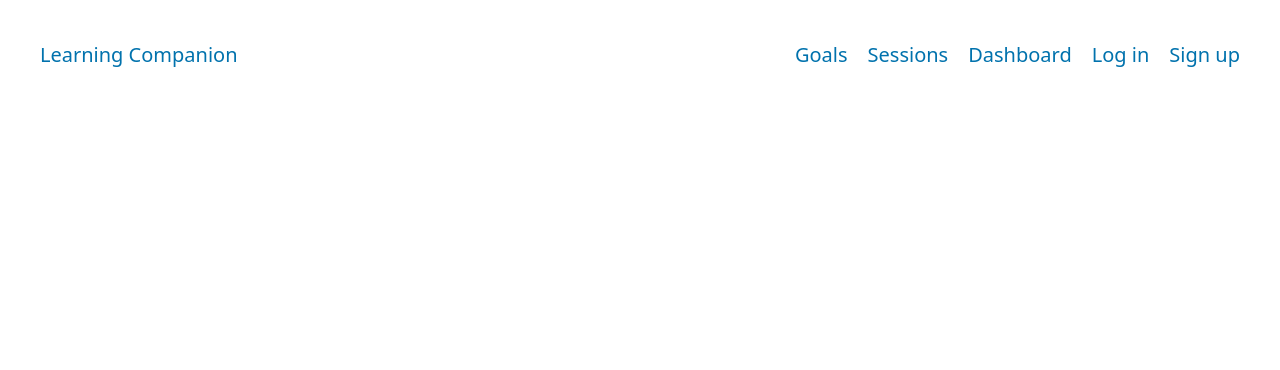
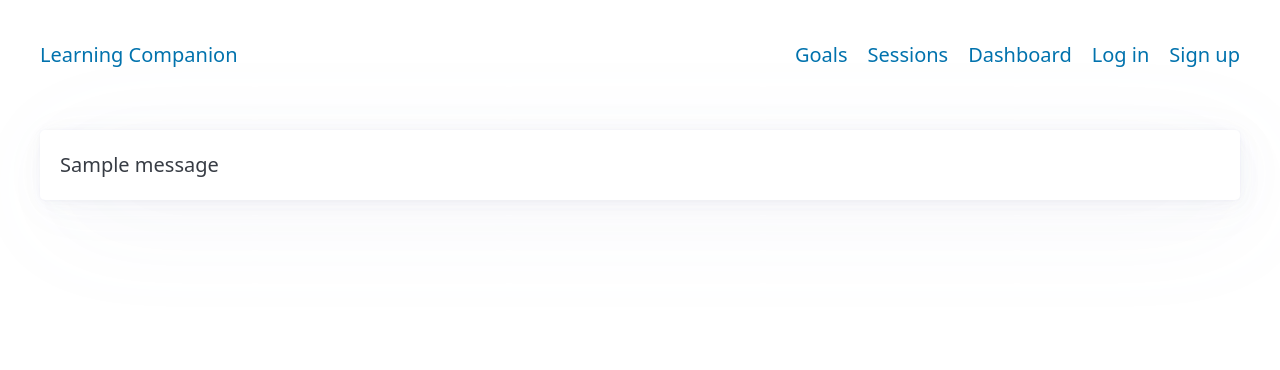
Before and after one commit to marcoh-dev/learning-companion, a Django app: page / in a window 1280 px wide. Shown: the top 370 px of the page. Run offline with Django 5.2, Linux system fonts and the light colour scheme; tables that the repository leaves empty hold one stand-in row (values such as "Sample post"); one stand-in notice (Sample message) is shown; parts of the project's set-up code (start-up, migrations or seed data) failed here and were passed over; some libraries are stand-ins or nearby versions.

Commit message:
feat(base-layout): render Django messages in base layout
Co-Authored-By: Claude Opus 5.5 <noreply@anthropic.com>

```diff
--- a/src/templates/base.html
+++ b/src/templates/base.html
@@ -23,6 +23,11 @@
     </nav>
   </header>
   <main class="container">
+    <section class="messages">
+      {% for message in messages %}
+        <article class="{{ message.tags }}">{{ message }}</article>
+      {% endfor %}
+    </section>
     {% block content %}{% endblock %}
   </main>
 </body>
```
Also changed, not shown: src/config/tests/test_base_layout.py (+9 -2 lines), work/base-layout/plan.md (+1 -1 lines).
